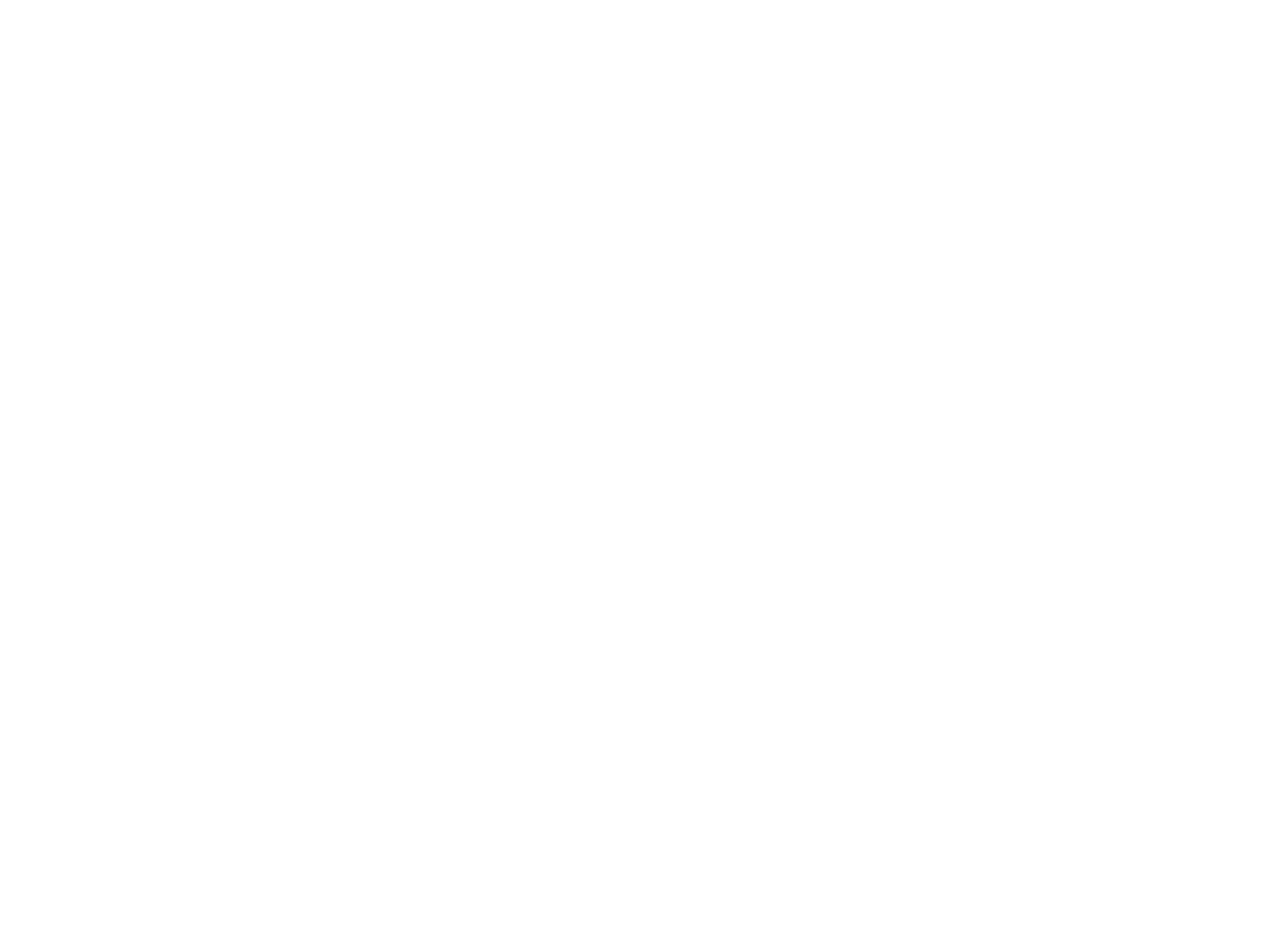
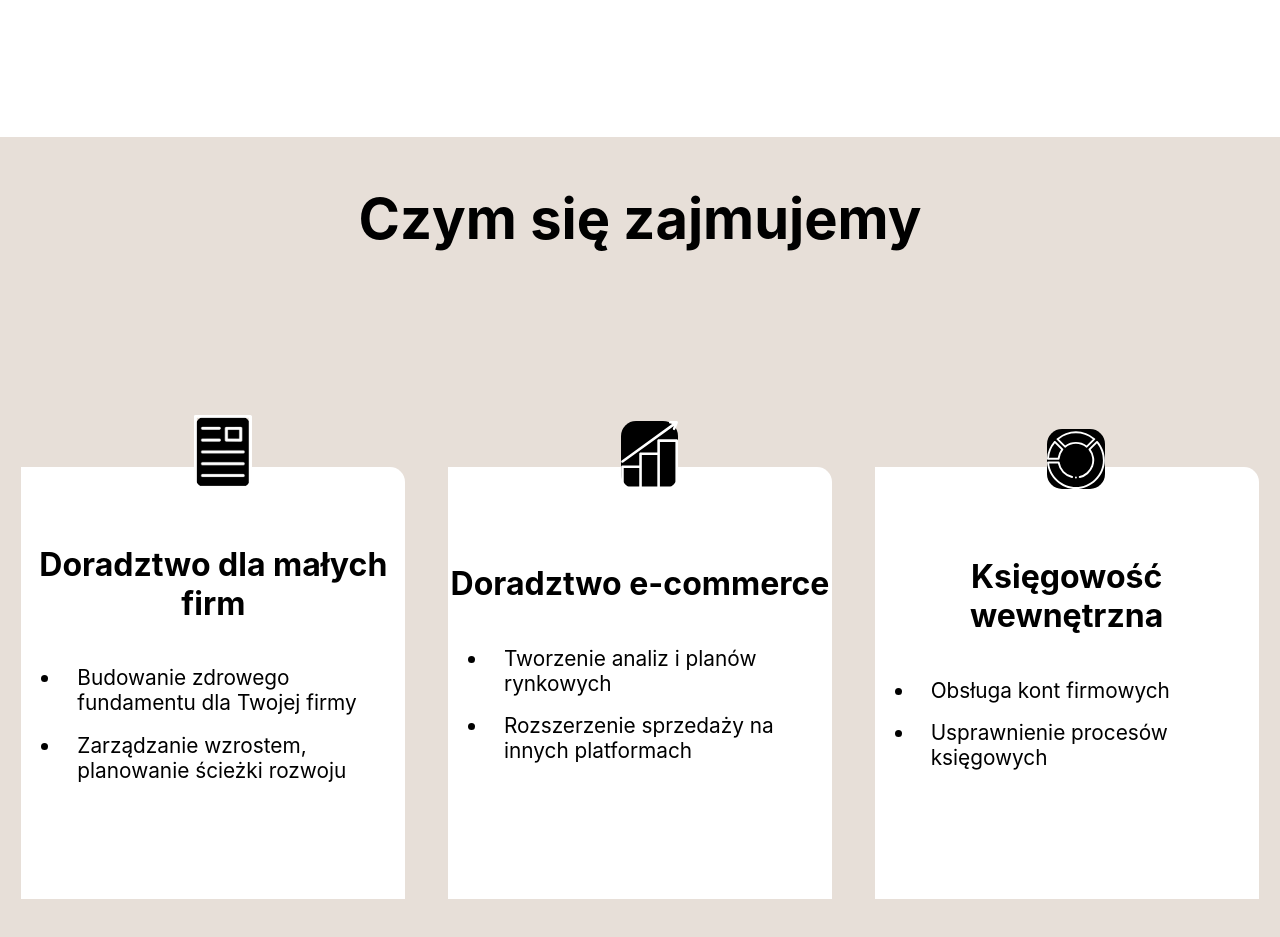
Before and after one commit to ol1mowski/market-agency.de, a React (Create React App) app: page / in a window 1280 px wide. Shown: the part 1520-2457 px from the top of the page. Before the commit the page ends 1610 px from the top, so only its background shows below. Built offline with nearby package versions, Linux system fonts and the light colour scheme.

Commit message:
add 3th section without horizontal rwd

```diff
--- a/src/App.js
+++ b/src/App.js
@@ -1,4 +1,5 @@
 import AboutSection from "./Components/AboutSection/AboutSection";
+import Departments from "./Components/Departments/Departments";
 import HomePage from "./Components/HomePage/HomePage";
 
 
@@ -7,6 +8,7 @@
     <div>
       <HomePage />
       <AboutSection />
+      <Departments />
     </div>
   );
 }
--- /dev/null
+++ b/src/Components/Departments/Department/Department.js
@@ -0,0 +1,22 @@
+import style from './Department.module.scss';
+
+const Department = props => {
+    return (
+        <>
+            <div className={style.departmentConatiner}>
+                <div className={style.departmentConatiner__imgWrapper}>
+                    <img src={props.img} alt='logo' />
+                </div>
+                <h2>
+                    {props.type}
+                </h2>
+                <ul>
+                    <li>{props.do1}</li>
+                    <li>{props.do2}</li>
+                </ul>
+            </div>
+        </>
+    )
+}
+
+export default Department;
--- /dev/null
+++ b/src/Components/Departments/Department/Department.module.scss
@@ -0,0 +1,62 @@
+.departmentConatiner {
+    background-color: #fff;
+    width: 80vw;
+    margin: 0 auto;
+    position: relative;
+    margin-top: 15vh;
+    height: 50vh;
+    margin-bottom: 40%;
+    padding-bottom: 2rem;
+    display: flex;
+    justify-content: center;
+    align-items: center;
+    border-top-right-radius: 15px;
+    flex-direction: column;
+    @media screen and (min-width: 600px) {
+        width: 70vw;
+    }
+    @media screen and (min-width: 700px) {
+        width: 50vw;
+    }
+    @media screen and (min-width: 900px) {
+        width: 40vw;
+    }
+    @media screen and (min-width: 1024px) {
+        width: 30vw;
+        margin-bottom: 0;
+    }
+    @media screen and (min-width: 1300px) {
+        width: 25vw;
+    }
+    @media screen and (min-width: 1700px) {
+        height: 40vh;
+    }
+    h2 {
+        font-size: 2rem;
+        font-weight: bold;
+        text-align: center;
+    }
+    li {
+        font-size: 1.3rem;
+        padding: 0 1rem;
+        margin-bottom: 5%;
+    }
+    &__imgWrapper {
+        position: absolute;
+        bottom: 95%;
+        left: calc(50% - 10%);
+        background-color: #000;
+        display: flex;
+        justify-content: center;
+        align-items: center;
+        width: 20%;
+        border-radius: 15px;
+        @media screen and (min-width: 500px) {
+            width: 15%;
+            left: calc(50% - 5%);
+        }
+        img {
+            width: 100%;
+        }
+    }
+}
--- /dev/null
+++ b/src/Components/Departments/Departments.js
@@ -0,0 +1,54 @@
+import style from './Departments.module.scss';
+import advice from '../../assets/icons/contract.png';
+import ecommerce from '../../assets/icons/e-commerce.svg';
+import accounting from '../../assets/icons/accounting.svg';
+import Department from './Department/Department';
+
+const Departments = () => {
+
+    const departments = [
+        {
+            id: 1,
+            img: advice,
+            type: 'Doradztwo dla małych firm',
+            do1: 'Budowanie zdrowego fundamentu dla Twojej firmy',
+            do2: 'Zarządzanie wzrostem, planowanie ścieżki rozwoju',
+        },
+        {
+            id: 2,
+            img: ecommerce,
+            type: 'Doradztwo e-commerce',
+            do1: 'Tworzenie analiz i planów rynkowych',
+            do2: 'Rozszerzenie sprzedaży na innych platformach',
+        },
+        {
+            id: 3,
+            img: accounting,
+            type: 'Księgowość wewnętrzna',
+            do1: 'Obsługa kont firmowych',
+            do2: 'Usprawnienie procesów księgowych',
+        },
+    ];
+
+    return (
+        <>
+            <div className={style.departmentsContainer}>
+                <h2 className={style.departmentsContainer__h2}>Czym się zajmujemy</h2>
+                <div className={style.departmentsContainer__wrapper}>
+
+                {departments.map((item) =>
+                    <Department
+                    key={item.id}
+                    img={item.img}
+                    type={item.type}
+                    do1={item.do1}
+                    do2={item.do2}
+                    />
+                )}
+                </div>
+            </div>
+        </>
+    )
+}
+
+export default Departments;
--- /dev/null
+++ b/src/Components/Departments/Departments.module.scss
@@ -0,0 +1,23 @@
+.departmentsContainer {
+    padding-bottom: 5%;
+    background-color: #e7dfd8;
+    &__wrapper {
+        @media screen and (min-width: 1024px) {
+            display: flex;
+            justify-content: center;
+            align-items: center;
+        }
+    }
+    &__h2 {
+        text-align: center;
+        padding: 1rem;
+        font-size: 3rem;
+        @media screen and (min-width: 500px) {
+            font-size: 2.5rem;
+            padding: 3rem;
+        }
+        @media screen and (min-width: 700px) {
+            font-size: 3.5rem;
+        }
+    }
+}
```
